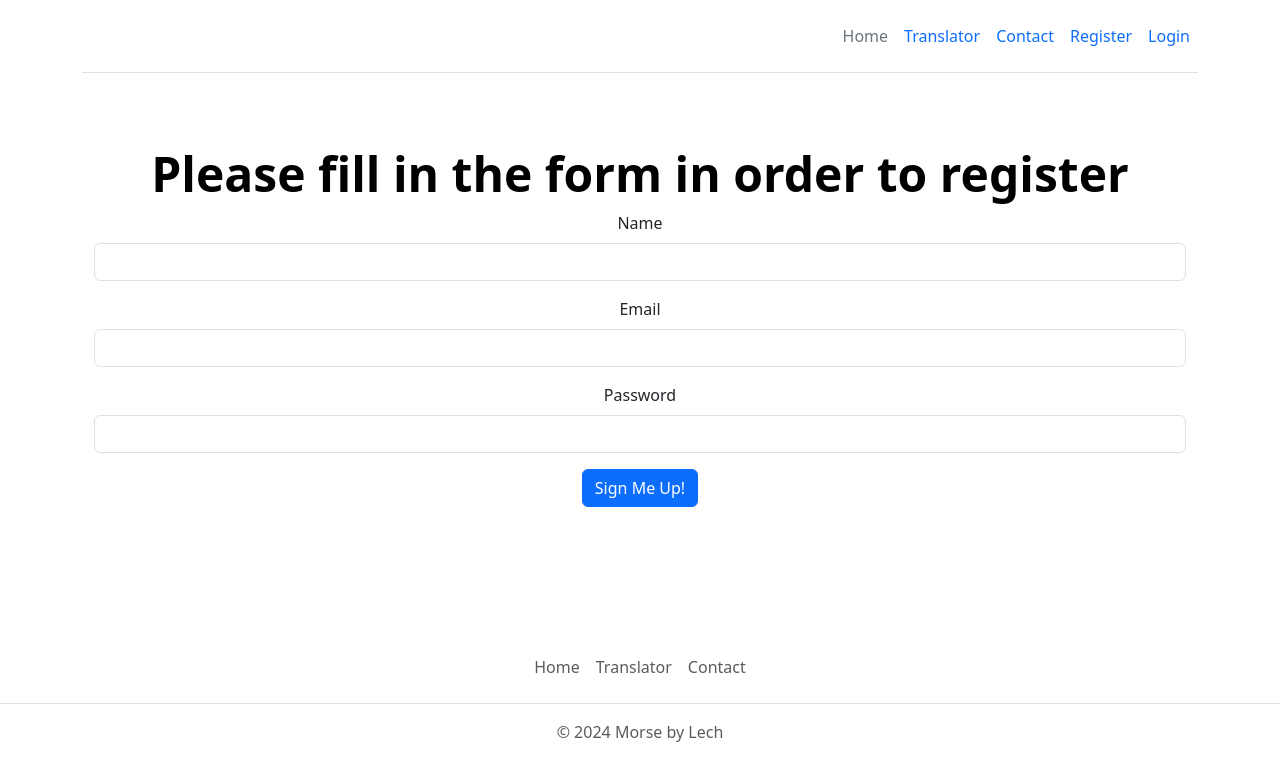
After one commit to juanberry180/morse_translator_web, a Flask app: page /registration in a window 1280 px wide. The commit adds this page. Shown: the top 781 px of the page. Run offline with Flask 3, Linux system fonts and the light colour scheme; some libraries are stand-ins or nearby versions.

Commit message:
first_production

```diff
--- a/forms.py
+++ b/forms.py
@@ -1,5 +1,6 @@
 from flask_wtf import FlaskForm
 from wtforms import StringField, SubmitField, validators
+from wtforms.fields.simple import PasswordField
 from wtforms.validators import DataRequired, Email, ValidationError
 from flask_ckeditor import CKEditorField
 from flask_ckeditor.utils import cleanify
@@ -17,3 +18,14 @@ class ContactForm(FlaskForm):
     email = StringField(label='Email', validators=[DataRequired(), Email()])
     message_data = CKEditorField(label='Message', validators=[DataRequired()])
     submit = SubmitField("Send a message!")
+
+class RegisterForm(FlaskForm):
+    name = StringField("Name", validators=[DataRequired()])
+    email = StringField(label='Email', validators=[DataRequired(), Email()])
+    password = PasswordField("Password", validators=[DataRequired()])
+    submit = SubmitField("Sign Me Up!")
+
+class LoginForm(FlaskForm):
+    email = StringField(label='Email', validators=[DataRequired(), Email()])
+    password = PasswordField("Password", validators=[DataRequired()])
+    submit = SubmitField("Log Me In!")
--- a/main.py
+++ b/main.py
@@ -1,18 +1,25 @@
-from flask import Flask, render_template, request, redirect, url_for
+from flask import Flask, render_template, request, redirect, url_for, flash
 from flask_bootstrap import Bootstrap5
-from forms import TextForm, ContactForm
 from flask_sqlalchemy import SQLAlchemy
 from sqlalchemy.orm import relationship, DeclarativeBase, Mapped, mapped_column
 from sqlalchemy import Integer, String, Text, ForeignKey
 from morse import MorseCode
 from messages import MessageSend
-from wtforms import StringField, SubmitField, validators
-from wtforms.validators import DataRequired, Email, ValidationError
+from werkzeug.security import generate_password_hash, check_password_hash
+from flask_login import UserMixin, login_user, LoginManager, current_user, logout_user
+from forms import TextForm, ContactForm, RegisterForm, LoginForm
 import os
 
 app = Flask(__name__)
 app.config['SECRET_KEY'] = os.environ.get('SECRET_KEY')
 Bootstrap5(app)
+
+login_manager = LoginManager()
+login_manager.init_app(app)
+
+@login_manager.user_loader
+def load_user(user_id):
+    return db.get_or_404(User, user_id)
 
 
 class Base(DeclarativeBase):
@@ -23,23 +30,69 @@ db = SQLAlchemy(model_class=Base)
 db.init_app(app)
 
 class Morse_db(db.Model):
-    __tablename__ = "morse_sheet"
+    __tablename__ = "morse_code_sheet"
     id: Mapped[int] = mapped_column(Integer, primary_key=True)
     latin_sign: Mapped[str] = mapped_column(Text, nullable=True)
     morse_sign: Mapped[str] = mapped_column(Text, nullable=True)
+
+class User(UserMixin, db.Model):
+    __tablename__ = "users_sheet"
+    id: Mapped[int] = mapped_column(Integer, primary_key=True)
+    name: Mapped[str] = mapped_column(String(100))
+    email: Mapped[str] = mapped_column(String(100), unique=True)
+    password: Mapped[str] = mapped_column(String(100))
+
 
 with app.app_context():
     db.create_all()
 
 @app.route('/')
 def home():
-    morseCode = MorseCode()
-    for sign in morseCode.dict_morse:
-        with app.app_context():
-            new_sign = Morse_db(latin_sign=sign, morse_sign=morseCode.dict_morse[sign])
-            db.session.add(new_sign)
-            db.session.commit()
-    return render_template('index.html')
+    # morseCode = MorseCode()
+    # for sign in morseCode.dict_morse:
+    #     with app.app_context():
+    #         new_sign = Morse_db(latin_sign=sign, morse_sign=morseCode.dict_morse[sign])
+    #         db.session.add(new_sign)
+    #         db.session.commit()
+    return render_template('index.html', current_user=current_user)
+
+@app.route('/registration', methods=['GET', 'POST'])
+def registration():
+    register_form = RegisterForm()
+    if register_form.validate_on_submit():
+        result = db.session.execute(db.select(User).where(User.email == register_form.email.data))
+        user = result.scalar()
+        if user:
+            flash('User are already registered, please log in instead')
+            return redirect(url_for('login'))
+        hashed_password = generate_password_hash(register_form.password.data, method='pbkdf2:sha256', salt_length=8)
+        new_user = User(name=register_form.name.data, email=register_form.email.data, password=hashed_password)
+        db.session.add(new_user)
+        db.session.commit()
+        login_user(new_user)
+        return redirect(url_for("home"))
+
+    return render_template('registration.html', form=register_form, current_user=current_user)
+
+
+@app.route('/login', methods=['GET', 'POST'])
+def login():
+    login_form = LoginForm()
+    if login_form.validate_on_submit():
+        result = db.session.execute(db.select(User).where(User.email == login_form.email.data))
+        user = result.scalar()
+        print(user.password)
+        if not user:
+            flash('Invalid email or password')
+            return redirect(url_for('login'))
+        elif not check_password_hash(user.password, login_form.password.data):
+            flash('Invalid password')
+            return redirect(url_for('login'))
+        else:
+            login_user(user)
+            return redirect(url_for('home'))
+
+    return render_template('login.html', form=login_form)
 
 @app.route('/contact', methods=['GET', 'POST'])
 def contact():
@@ -50,9 +103,9 @@ def contact():
         message_text = contact_form.message_data.data.encode("UTF-8")
         message = MessageSend(receiver_email, message_text, name)
         if message:
-            return render_template('contact.html', form=contact_form, confirmation=True)
+            return render_template('contact.html', form=contact_form, confirmation=True, current_user=current_user)
 
-    return render_template('contact.html', form=contact_form)
+    return render_template('contact.html', form=contact_form, current_user=current_user)
 
 @app.route('/translator', methods=['GET', 'POST'])
 def translator():
@@ -70,9 +123,15 @@ def translator():
                 translated_text.append("")
             else:
                 translated_text.append(f' sign "{sign}" can not be translated')
-        return render_template('translator.html', form=text_in_form, text="*".join(translated_text))
+        return render_template('translator.html', form=text_in_form, text="*".join(translated_text), current_user=current_user)
 
-    return render_template('translator.html', form=text_in_form)
+    return render_template('translator.html', form=text_in_form, current_user=current_user )
+
+
+@app.route('/logout')
+def logout():
+    logout_user()
+    return render_template('index.html')
 
 if __name__ == '__main__':
     app.run(debug=True)
--- a/templates/contact.html
+++ b/templates/contact.html
@@ -7,7 +7,7 @@
 {{ render_form(form, novalidate=True) }}
 
 {% if confirmation:%}
-    <h5 cass="display-5 fw-bold text-body-emphasis">Message send correctly!</h5>
+    <h5 class="display-5 fw-bold text-body-emphasis">Message send correctly!</h5>
 {% endif %}
 </div>
 
--- a/templates/footer.html
+++ b/templates/footer.html
@@ -1,6 +1,7 @@
     <div class="container">
-      <footer class="py-3 my-4">
+      <footer class="py-3 my-4 fixed-bottom">
         <ul class="nav justify-content-center border-bottom pb-3 mb-3">
+          <div class="navbar fixed-bottom"></div>
           <li class="nav-item"><a href=" {{url_for('home')}}" class="nav-link px-2 text-body-secondary">Home</a></li>
           <li class="nav-item"><a href="{{url_for('translator')}}" class="nav-link px-2 text-body-secondary">Translator</a></li>
           <li class="nav-item"><a href="{{url_for('contact')}}" class="nav-link px-2 text-body-secondary">Contact</a></li>
--- a/templates/header.html
+++ b/templates/header.html
@@ -20,6 +20,12 @@
         <li><a href="{{url_for('home') }}" class="nav-link px-2 link-secondary">Home</a></li>
         <li><a href="{{ url_for('translator') }}" class="nav-link px-2">Translator</a></li>
         <li><a href="{{ url_for('contact')}}" class="nav-link px-2">Contact</a></li>
+        {% if not current_user.is_authenticated: %}
+        <li><a href="{{ url_for('registration')}}" class="nav-link px-2">Register</a></li>
+        <li><a href="{{ url_for('login')}}" class="nav-link px-2">Login</a></li>
+        {% else: %}
+        <li><a href="{{ url_for('logout')}}" class="nav-link px-2">Logout</a></li>
+        {% endif %}
       </ul>
 
 <!--      <div class="col-md-3 text-end">-->
--- a/templates/index.html
+++ b/templates/index.html
@@ -8,6 +8,7 @@
       <div class="col-lg-6">
         <h1 class="display-5 fw-bold text-body-emphasis lh-1 mb-3">Easy way to translate any text to morse code</h1>
         <p class="lead">With this app you can easly translate any text from latin dictionary using letters and numbers to morse code text.</p>
+        <p class="lead">Register users will be able to send translated text by email.</p>
         <div class="d-grid gap-2 d-md-flex justify-content-md-start">
           <a type="button" class="btn btn-primary btn-lg px-4 me-md-2" href="{{url_for('translator')}}">Go to translator!</a>
         </div>
--- /dev/null
+++ b/templates/registration.html
@@ -0,0 +1,10 @@
+{% from "bootstrap5/form.html" import render_form %}
+
+{% include "header.html" %}
+
+<div class="container col-xxl-8 px-4 py-5 text-center">
+    <h2 class="display-5 fw-bold text-body-emphasis">Please fill in the form in order to register</h2>
+    {{ render_form(form, novalidate=True) }}
+</div>
+
+{% include "footer.html" %}
--- a/templates/translator.html
+++ b/templates/translator.html
@@ -9,4 +9,5 @@
 
 <div class="container col-xxl-8 px-4 py-5 text-center">
     <h2 class="display-5 fw-bold text-body-emphasis">Please find the translation</h2>
-    <p class="lead">{{ text }}</p>
+    <p class="lead">{{ text }}</p></div>
+{% include "footer.html" %}
```
Also changed, not shown: messages.py (+7 -3 lines), templates/login.html (added, +17 -0 lines), instance/morse_db.db (deleted), 1 other file.
